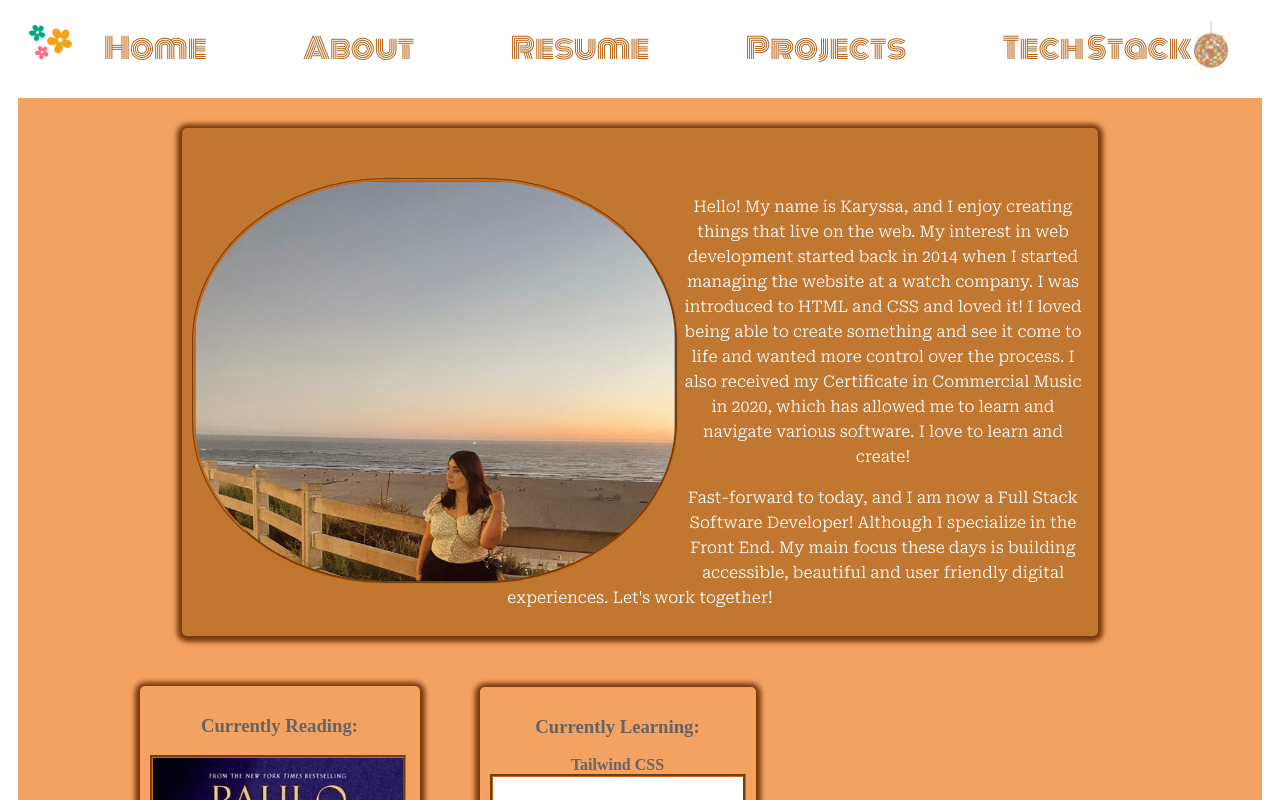
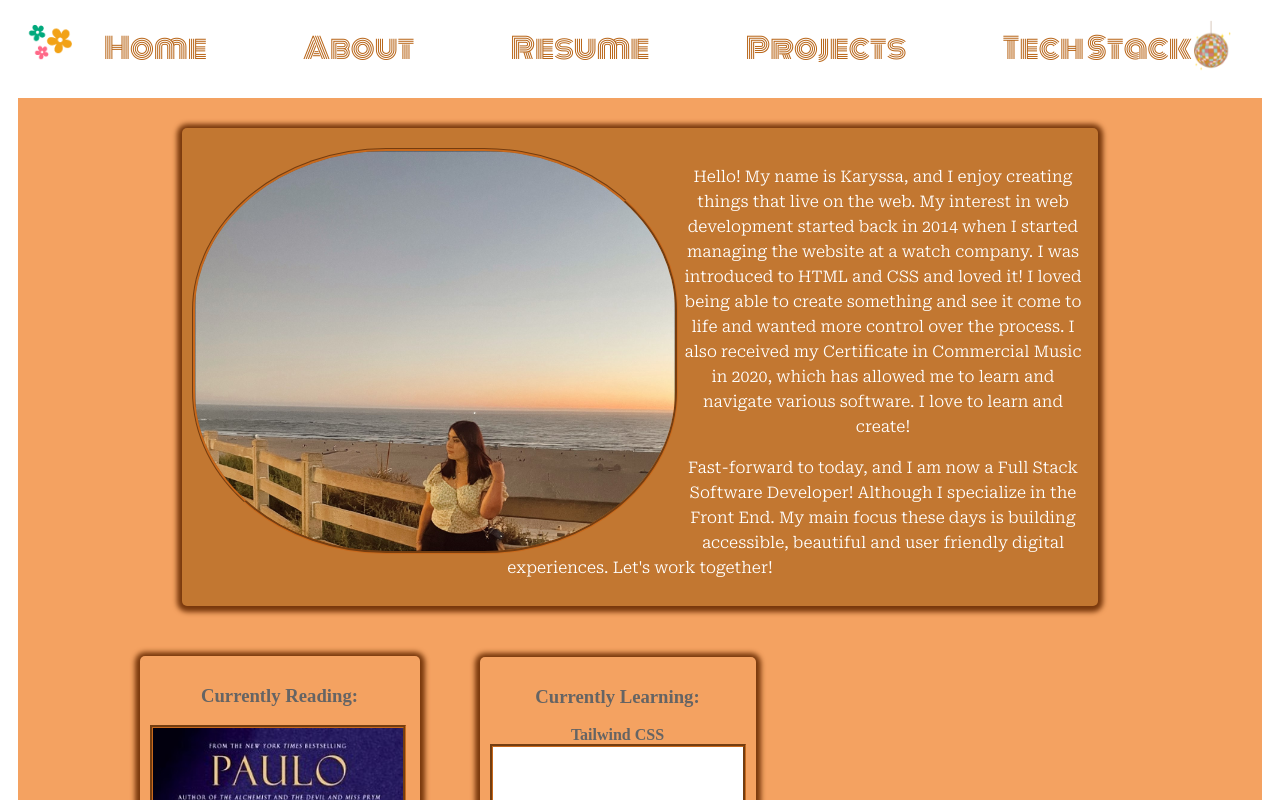
Before and after one commit to karyssa-dandrea/portfolio1, a React app: page /about in a window 1280 px wide. Shown: the top 800 px of the page. Built offline with nearby package versions, Linux system fonts and the light colour scheme; a web font is replaced by a local one.

Commit message:
making sure changes are saved

```diff
--- a/src/views/About/About.css
+++ b/src/views/About/About.css
@@ -23,7 +23,7 @@
     font-family: 'Roboto Serif', serif;
     line-height: 1.5em;
     width: 70vw;
-    padding: 50px 10px 10px 10px;
+    padding: 20px 10px 10px 10px;
     line-height: 25px;
     background-color: #c27731;
     color: rgb(101, 100, 100);
```
